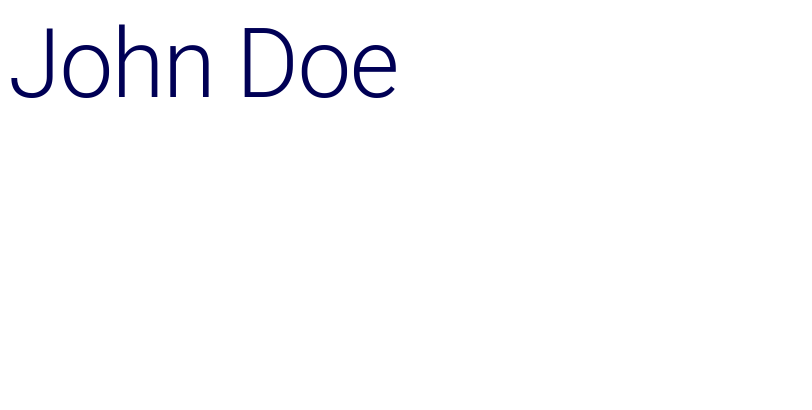
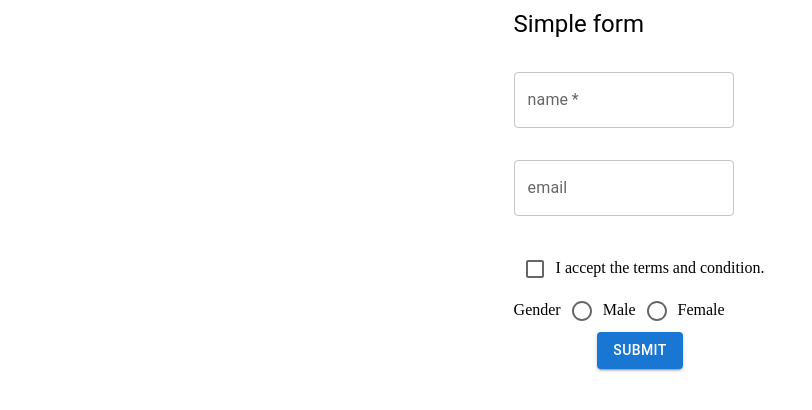
Before and after one commit to Sizzlesina/MUI_course, a React (Vite) app in the folder mui-tutorial/: page / in a window 1280 px wide. Shown: the top 410 px of the page, without its empty margins (0-812 px from the left). Built offline with nearby package versions, Linux system fonts and the light colour scheme.

Commit message:
Simple form (state management in MUI)

```diff
--- a/mui-tutorial/src/App.jsx
+++ b/mui-tutorial/src/App.jsx
@@ -13,13 +13,15 @@
 // import LayoutContainer from "./layouts/LayoutContainer";
 // import LayoutGrid from "./layouts/LayoutGrid";
 // import LayoutResponsive from "./layouts/LayoutResponsive";
+// import LayoutAccordion from "./layouts/LayoutAccordion";
+// import LayoutAppbar from "./layouts/LayoutAppbar";
+// import LayoutComponentCard from "./layouts/LayoutComponentCard";
+// import DarkMode from "./theming/DarkMode";
+// import StyledUtility from "./theming/StyledUtility";
+// import Theming from "./theming/Theming";
 
-import LayoutAccordion from "./layouts/LayoutAccordion";
-import LayoutAppbar from "./layouts/LayoutAppbar";
-import LayoutComponentCard from "./layouts/LayoutComponentCard";
-import DarkMode from "./theming/DarkMode";
-import StyledUtility from "./theming/StyledUtility";
-import Theming from "./theming/Theming";
+import Form from "./state-management/Form";
+import StateOne from "./state-management/StateOne";
 
 function App() {
   return (
@@ -43,7 +45,9 @@ function App() {
       {/* <LayoutAppbar /> */}
       {/* <Theming /> */}
       {/* <DarkMode /> */}
-      <StyledUtility />
+      {/* <StyledUtility /> */}
+      {/* <StateOne /> */}
+      <Form />
     </div>
   );
 }
--- /dev/null
+++ b/mui-tutorial/src/state-management/Form.jsx
@@ -0,0 +1,88 @@
+/** @format */
+
+import {
+  Box,
+  Button,
+  Checkbox,
+  Radio,
+  TextField,
+  Typography,
+} from "@mui/material";
+import { useState } from "react";
+
+function Form() {
+  const [name, setName] = useState("");
+  const [email, setEmail] = useState("");
+  const [termsAccepted, setTermsAccepted] = useState(false);
+  const [gender, setGender] = useState("");
+
+  const handleSubmit = (e) => {
+    e.preventDefault();
+    console.log("form submited", name, email, termsAccepted, gender);
+    console.log("Clean the states");
+    setName("");
+    setEmail("");
+    setTermsAccepted(false);
+    setGender("");
+  };
+
+  return (
+    <Box sx={{ display: "flex", justifyContent: "center" }}>
+      <form onSubmit={handleSubmit} style={{ width: "20%" }}>
+        <Typography variant='h5'>Simple form</Typography>
+        <Box m={4} ml={0}>
+          <TextField
+            type='text'
+            fullWidth
+            id='name'
+            label='name'
+            value={name}
+            required
+            onChange={(e) => setName(e.target.value)}
+          />
+        </Box>
+        <Box m={4} ml={0}>
+          <TextField
+            type='email'
+            fullWidth
+            value={email}
+            label='email'
+            onChange={(e) => setEmail(e.target.value)}
+          />
+        </Box>
+
+        <Box>
+          <Checkbox
+            checked={termsAccepted}
+            onChange={(e) => setTermsAccepted(e.target.checked)}
+          />
+          <label htmlFor='termsAccepted'>
+            I accept the terms and condition.
+          </label>
+        </Box>
+        <Box>
+          <Typography variant='subtitled'>Gender</Typography>
+          <Radio
+            checked={gender === "male"}
+            onChange={() => setGender("male")}
+            value={"male"}
+          />
+          <label htmlFor='male'>Male</label>
+          <Radio
+            checked={gender === "female"}
+            onChange={() => setGender("female")}
+            value={"female"}
+          />
+          <label htmlFor='female'>Female</label>
+        </Box>
+        <Box sx={{ display: "flex", justifyContent: "center" }}>
+          <Button type='submit' variant='contained' color='primary'>
+            Submit
+          </Button>
+        </Box>
+      </form>
+    </Box>
+  );
+}
+
+export default Form;
--- /dev/null
+++ b/mui-tutorial/src/state-management/StateOne.jsx
@@ -0,0 +1,48 @@
+/** @format */
+
+import { Box, Button, Stack, Typography } from "@mui/material";
+import { useState } from "react";
+
+function StateOne() {
+  const [num, setNum] = useState(0);
+  const substraction = () => {
+    setNum((prevNumb) => prevNumb - 1);
+  };
+  const addition = () => {
+    setNum((prevNumb) => prevNumb + 1);
+  };
+  return (
+    <Box>
+      <Stack
+        direction={"row"}
+        sx={{ display: "flex", justifyContent: "center" }}>
+        <Button
+          onClick={() => substraction()}
+          sx={{ fontSize: "100px", color: "secondary" }}>
+          -
+        </Button>
+        <Box
+          p={8}
+          height={150}
+          width={150}
+          bgcolor={"blue"}
+          sx={{
+            borderRadius: "50%",
+            display: "flex",
+            justifyContent: "center",
+          }}>
+          <Typography color={"white"} fontSize={140}>
+            {num}
+          </Typography>
+        </Box>
+        <Button
+          onClick={() => addition()}
+          sx={{ fontSize: "100px", color: "secondary" }}>
+          +
+        </Button>
+      </Stack>
+    </Box>
+  );
+}
+
+export default StateOne;
```
Also changed, not shown: 1 other file (tests, documents, lock files or other folders).
